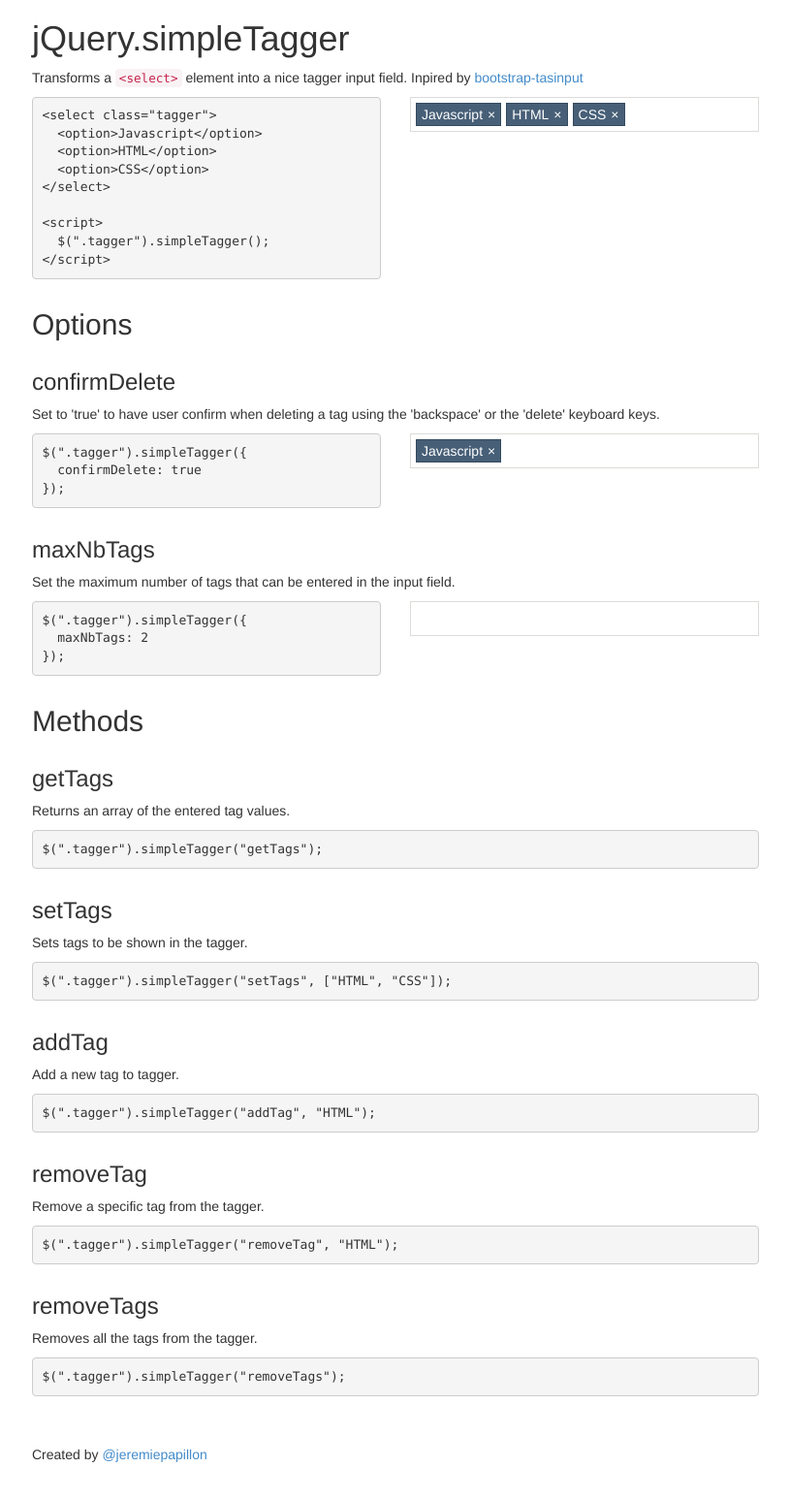
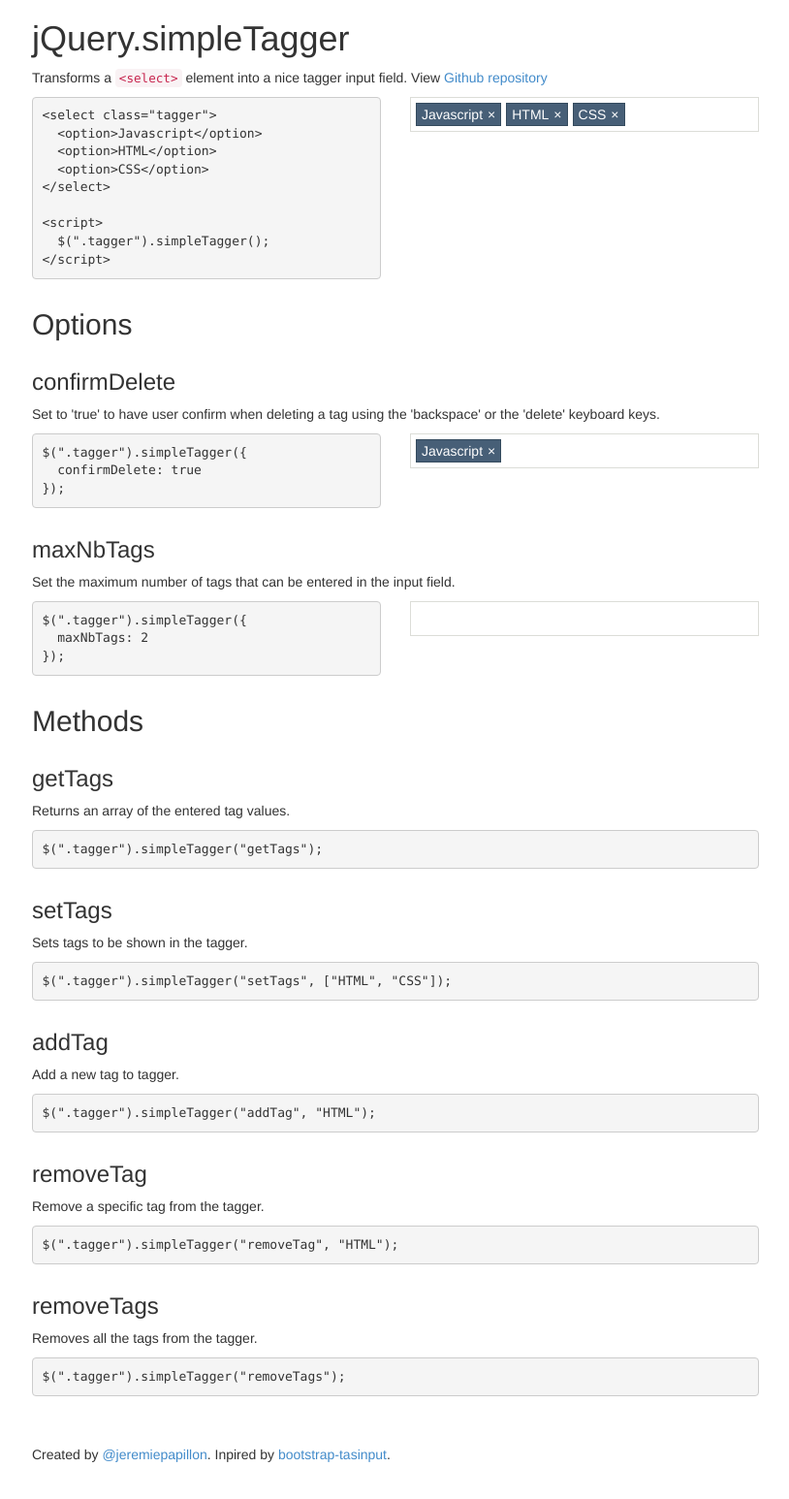
Before and after one commit to jpapillon/jquery.simpleTagger, a plain HTML site: page index.html in a window 1280 px wide. Shown: the whole page at 97% size, without its empty margins (37-851 px from the left). Drawn offline with Linux system fonts and the light colour scheme.

Commit message:
Modified demo page

```diff
--- a/index.html
+++ b/index.html
@@ -18,7 +18,7 @@
 <div class="row">
   <div class="col-lg-8">
     <h1>jQuery.simpleTagger</h1>
-    <p>Transforms a <code>&lt;select&gt;</code> element into a nice tagger input field. Inpired by <a href="https://github.com/TimSchlechter/bootstrap-tagsinput" target="_blank">bootstrap-tasinput</a> </p>
+    <p>Transforms a <code>&lt;select&gt;</code> element into a nice tagger input field. View <a href="https://github.com/jpapillon/jquery.simpleTagger">Github repository</a></p>
   </div>
 </div>
 <div class="row">
@@ -166,7 +166,7 @@ $(".tagger").simpleTagger("removeTags");
 </div>
 
 <footer>
-  Created by <a href="https://twitter.com/jeremiepapillon" target="_blank">@jeremiepapillon</a>
+  Created by <a href="https://twitter.com/jeremiepapillon" target="_blank">@jeremiepapillon</a>. Inpired by <a href="https://github.com/TimSchlechter/bootstrap-tagsinput" target="_blank">bootstrap-tasinput</a>.
 </footer>
 
 <script src="js/jquery-1.10.2.min.js"></script>
```
